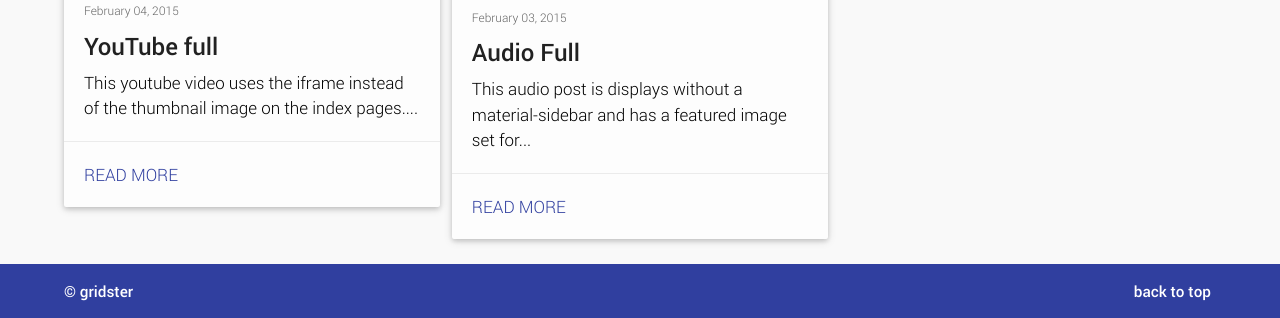
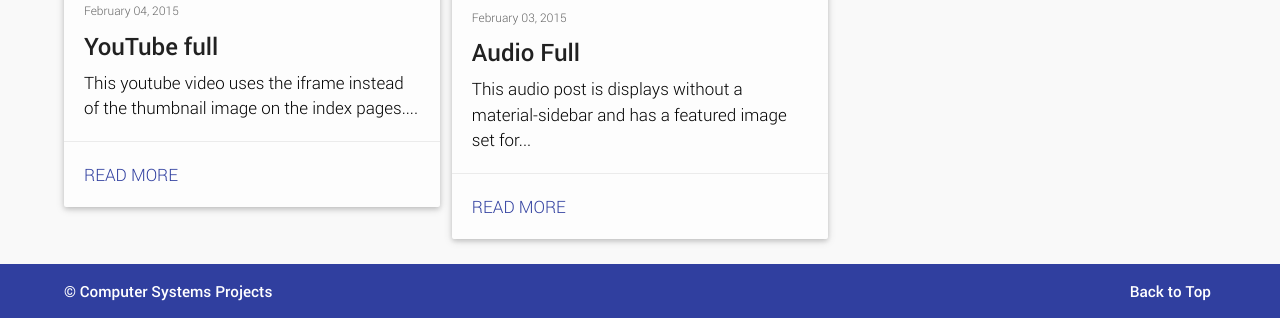
Before and after one commit to Markay12/MarkInfo-Projects, a Jekyll site: the page built from index.html, in a window 1280 px wide and 900 px high, scrolled down 986 px, cut to the strip 582-900 px from the top of the window. Built offline with Jekyll 4.4.1, drawn with Linux system fonts in a browser that asks for light colours; the list of posts is cut into pages by our own code.

Commit message:
update name and grammar

```diff
--- a/_includes/footer.html
+++ b/_includes/footer.html
@@ -1,7 +1,7 @@
 <footer>
     <div class="content">
-        <span>&copy; gridster</span>
-        <span class="backtotop">back to top</span>
+        <span>&copy; Computer Systems Projects</span>
+        <span class="backtotop">Back to Top</span>
     </div>
 </footer>
 <script src="{{ site.baseurl | replace: '//', '/' }}/js/build/global.min.js"></script>
```
